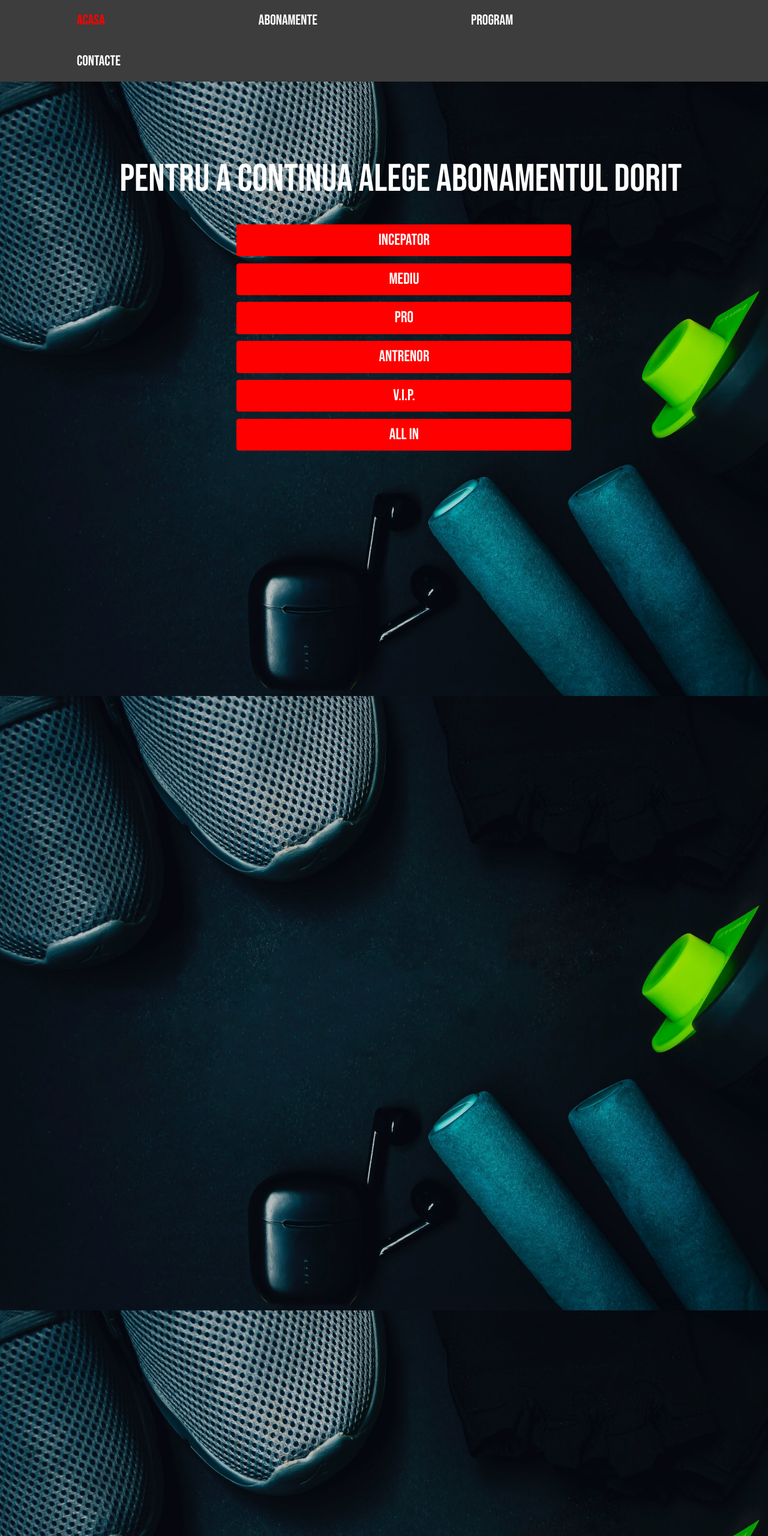
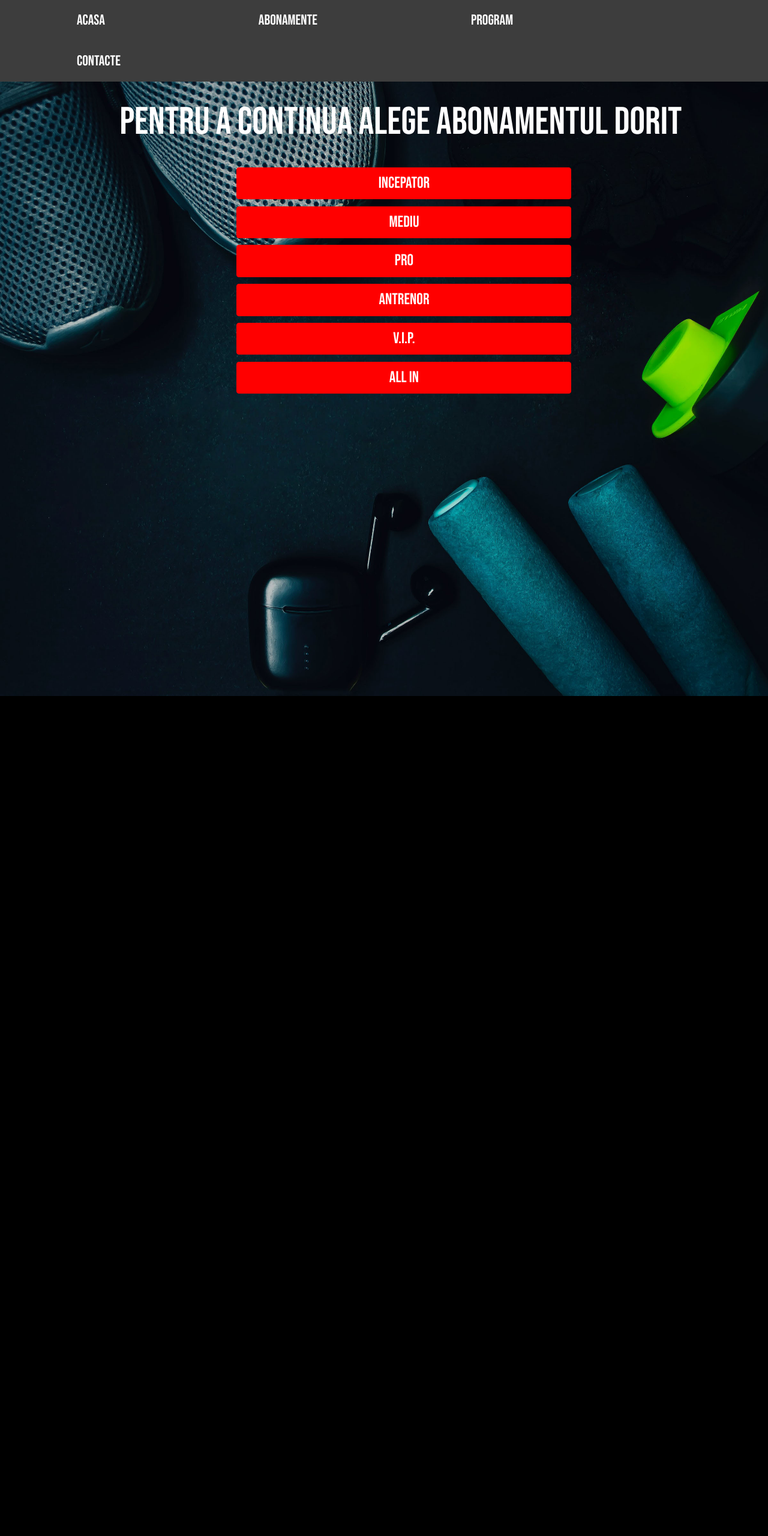
Before and after one commit to LiviuDeleu/SanatateFit-BoostsTrap, a plain HTML site: page Abonamente.html in a window 1280 px wide. Shown: the top 2560 px of the page at 60% size. After the commit the page ends 1160 px from the top, so only its background shows below. Drawn offline with nearby package versions, Linux system fonts and the light colour scheme.

Commit message:
pagina 2

```diff
--- a/Abonamente.html
+++ b/Abonamente.html
@@ -19,8 +19,8 @@
     <a class="nav-link" href="#">Contacte</a>
   </nav>
   <img src="photo/Background2.jpg" class="img-fluid" alt="...">
-  <img src="photo/Background2.jpg" class="img-fluid" alt="...">
-  <img src="photo/Background2.jpg" class="img-fluid" alt="...">
+  <!--<img src="photo/Background2.jpg" class="img-fluid" alt="...">
+  <img src="photo/Background2.jpg" class="img-fluid" alt="..."> -->
 
 
   </div>
--- a/style2.css
+++ b/style2.css
@@ -1,5 +1,6 @@
 body{
     background-color: black;
+    overflow-x:hidden
 }
 /*menu*/
 a{
@@ -26,7 +27,7 @@ nav{
     color: white;
     font-family: Bebas Neue;
     font-size: 400%;
-    margin-top: -265%;
+    margin-top: -90%;
     cursor: pointer;
 }
 .text-uppercase:hover{
@@ -41,6 +42,7 @@ nav{
     width: 50%;
     margin-top: 1%;
     font-size: 110%;
+    position: sticky;
 }
 .btn-primary:hover{
     color: rgb(0, 255, 234);
```
